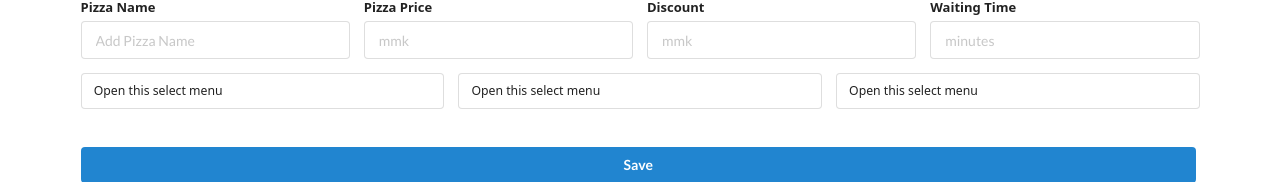
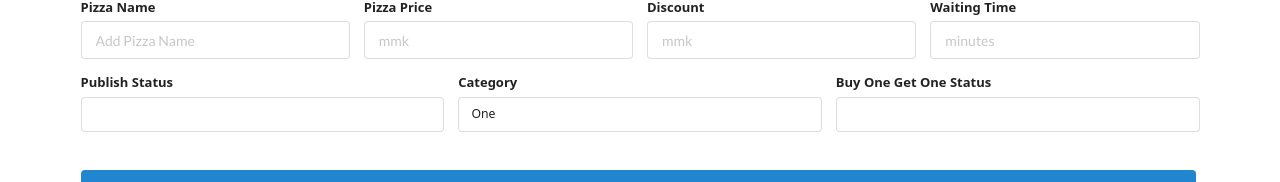
Before and after one commit to naybala/Vue-Crud-laravel-api, a Vue app: page /product in a window 1280 px wide. Shown: the part 139-321 px from the top of the page. Built offline with nearby package versions, Linux system fonts and the light colour scheme; no server answers.

Commit message:
product list in category work fine

```diff
--- a/src/components/MyFormPizza.vue
+++ b/src/components/MyFormPizza.vue
@@ -49,26 +49,35 @@
       </div>
       <div class="fields">
         <div class="six wide field">
-          <select class="form-select form-select-sm" aria-label=".form-select-sm example">
-            <option selected>Open this select menu</option>
-            <option value="1">One</option>
-            <option value="2">Two</option>
+          <label>Publish Status</label>
+          <select
+            class="form-select form-select-sm"
+            name=""
+            :value="form.publish_status"
+            @change="handleChange"
+          >
+            <option value="1">On</option>
+            <option value="0">Off</option>
           </select>
         </div>
         <div class="six wide field">
-          <select class="form-select form-select-sm" aria-label=".form-select example">
-            <option selected>Open this select menu</option>
+          <label>Category </label>
+          <select class="form-select form-select-sm" @change="handleChange" name="">
             <option value="1">One</option>
             <option value="2">Two</option>
             <option value="3">Three</option>
           </select>
         </div>
         <div class="six wide field">
-          <select class="form-select form-select-sm" aria-label=".form-select example">
-            <option selected>Open this select menu</option>
-            <option value="1">One</option>
-            <option value="2">Two</option>
-            <option value="3">Three</option>
+          <label>Buy One Get One Status </label>
+          <select
+            class="form-select form-select-sm"
+            @change="handleChange"
+            name=""
+            :value="form.buy_one_get_one_status"
+          >
+            <option value="1">On</option>
+            <option value="0">Off</option>
           </select>
         </div>
       </div>
--- a/src/components/Pizza.vue
+++ b/src/components/Pizza.vue
@@ -5,7 +5,7 @@
     <td>{{ product.price }} mmk</td>
     <td v-if="product.publish_status == 1">in Stock</td>
     <td v-else>out of stock</td>
-    <td>{{ product.category_id }}</td>
+    <td>{{ product.category_name }}</td>
     <td>{{ product.discount_price }} mmk</td>
     <td v-if="product.buy_one_get_one_status == 1">Buy One Get One</td>
     <td v-else>Off</td>
```
